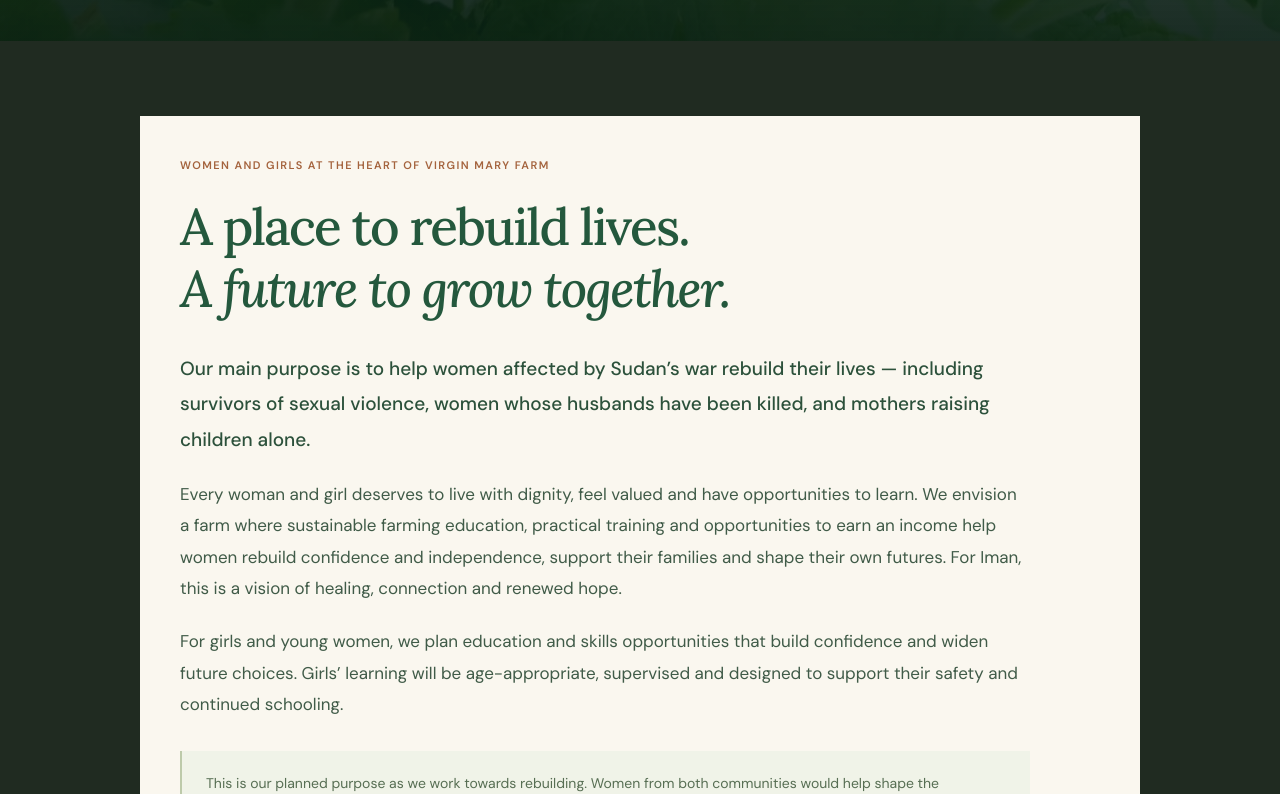
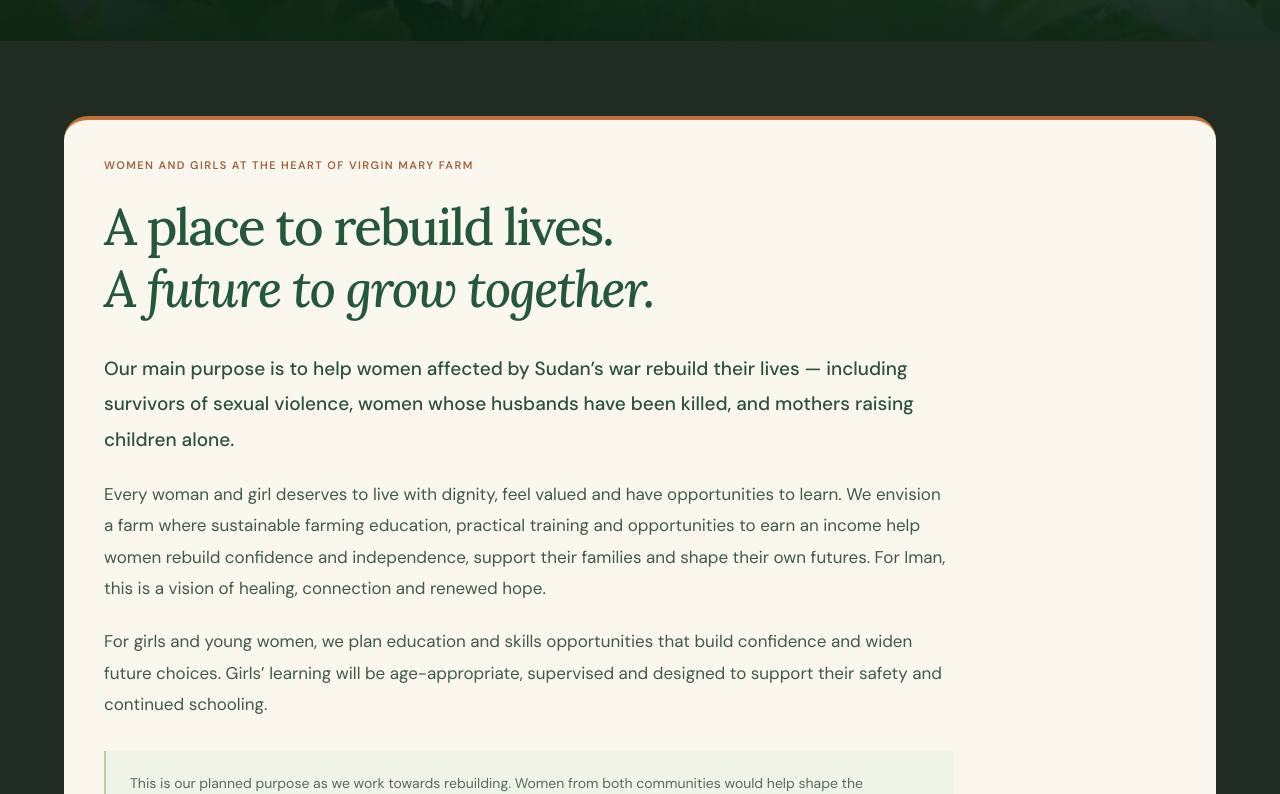
Before and after one commit to Hero988/RiseMeUp, a React (Vite) app: page / in a window 1280 px wide. Shown: the part 5567-6361 px from the top of the page. Built offline with nearby package versions, Linux system fonts and the light colour scheme; a web font is replaced by a local one.

Commit message:
Match women and girls box layout to farm readiness card

```diff
--- a/public/homepage-theme.css
+++ b/public/homepage-theme.css
@@ -393,3 +393,15 @@
   .home-page #virgin-mary-farm .farm-women > h3 + p:not(.eyebrow) {font-size:17px}
   .home-page #virgin-mary-farm .farm-women > p.women-plan-note {font-size:13px;padding:18px}
 }
+
+/* Match the neighbouring farm readiness card's box layout. */
+.home-page #virgin-mary-farm .farm-women {
+  max-width:none;
+  margin:50px 0;
+  padding:36px 40px;
+  border-radius:24px;
+  border-top:4px solid #c2703a;
+}
+@media(max-width:760px) {
+  .home-page #virgin-mary-farm .farm-women {padding:27px 24px}
+}
```
